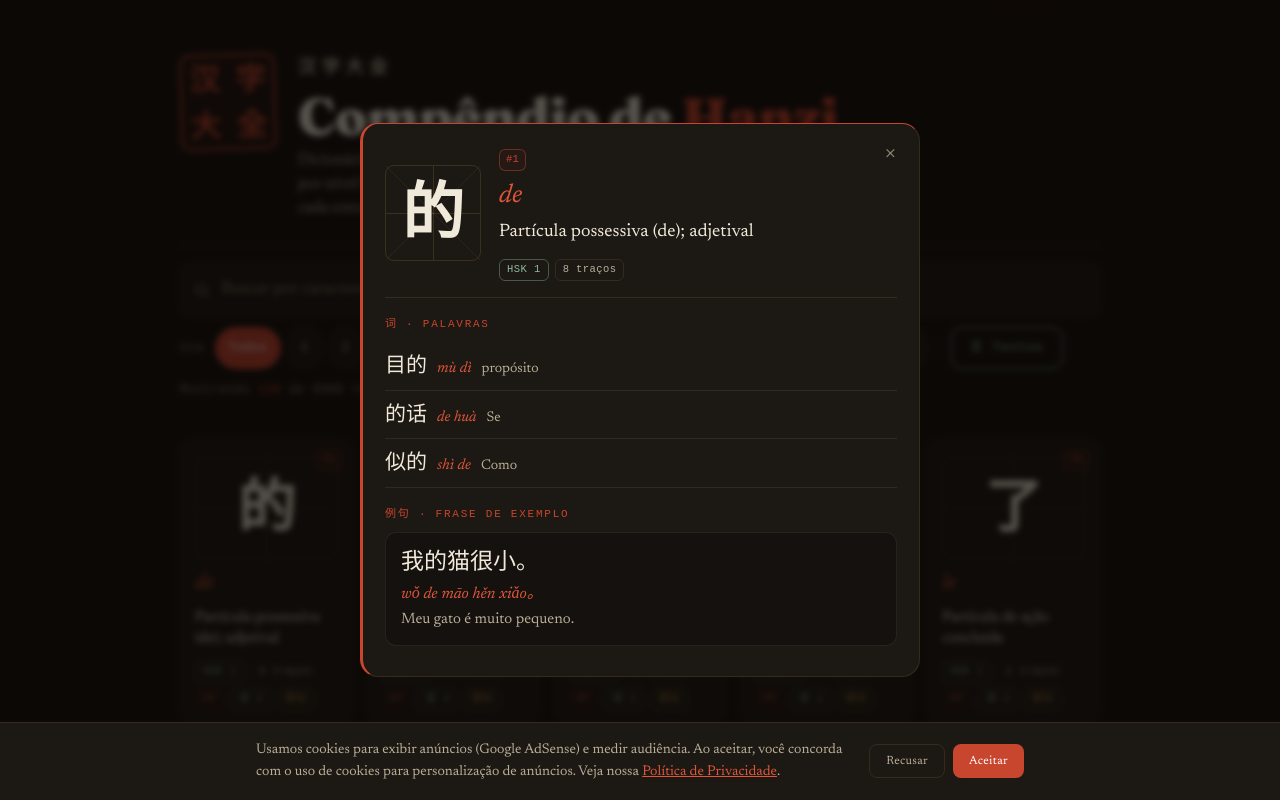
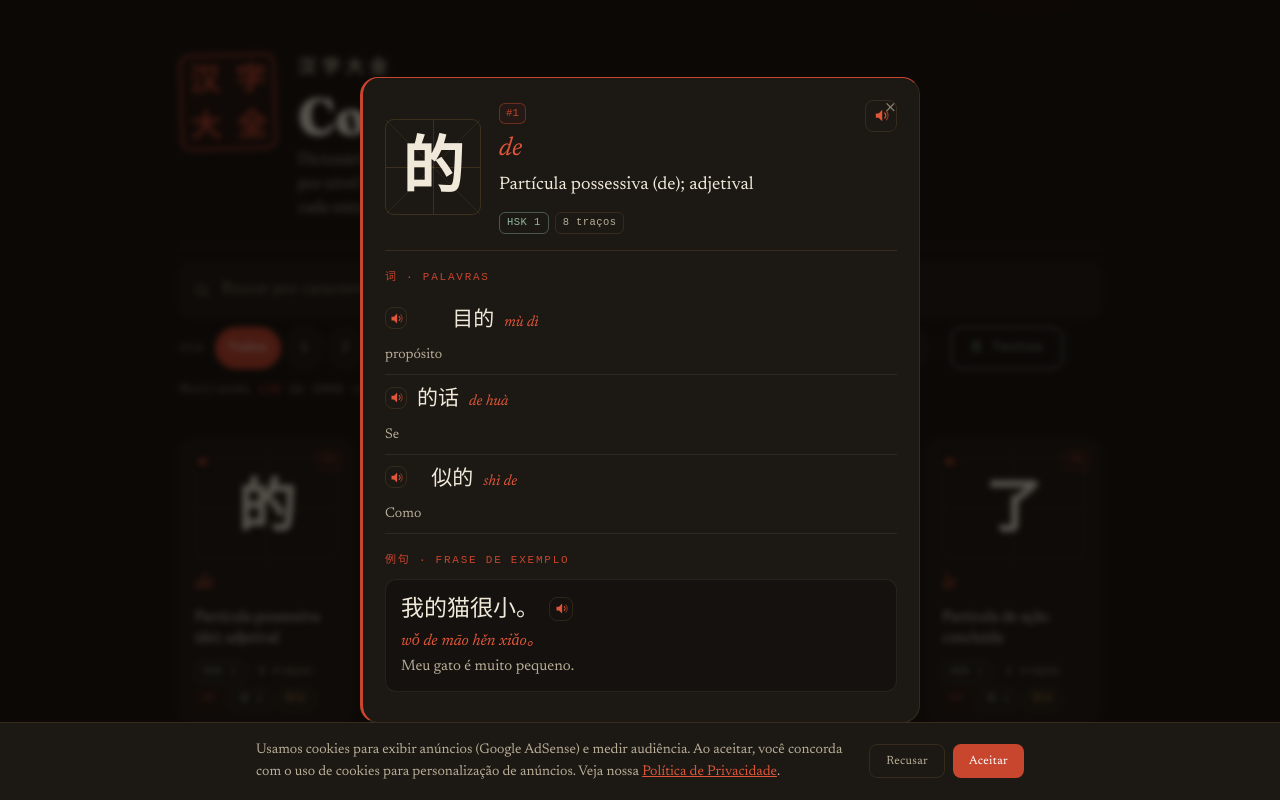
Before and after one commit to gabedossa/dicionario_chines_br, a Next.js app: page / in a window 1280 px wide. Both pictures are taken after a click on the element 266 px from the left and 581 px from the top of the page. Shown: the top 800 px of the page. Built offline with nearby package versions, Linux system fonts and the light colour scheme; a web font is replaced by a local one.

Commit message:
adicionando funções extra para a aplicação

```diff
--- /dev/null
+++ b/src/components/AudioButton.tsx
@@ -0,0 +1,41 @@
+import { speakChinese } from '../utils/tts';
+
+interface AudioButtonProps {
+  text: string;
+  label?: string;
+  className?: string;
+}
+
+export function AudioButton({ text, label, className = '' }: AudioButtonProps) {
+  return (
+    <button
+      type="button"
+      className={`audio-btn ${className}`.trim()}
+      aria-label={label ? `Ouvir: ${label}` : 'Ouvir pronúncia'}
+      onClick={(e) => {
+        e.stopPropagation();
+        speakChinese(text);
+      }}
+    >
+      <svg viewBox="0 0 24 24" fill="none" xmlns="http://www.w3.org/2000/svg">
+        <path
+          d="M4 9v6h4l5 5V4L8 9H4z"
+          fill="currentColor"
+        />
+        <path
+          d="M16.5 8.5a5 5 0 0 1 0 7"
+          stroke="currentColor"
+          strokeWidth="1.6"
+          strokeLinecap="round"
+        />
+        <path
+          d="M19 6a9 9 0 0 1 0 12"
+          stroke="currentColor"
+          strokeWidth="1.6"
+          strokeLinecap="round"
+          opacity=".6"
+        />
+      </svg>
+    </button>
+  );
+}
--- a/src/components/CharacterCard.tsx
+++ b/src/components/CharacterCard.tsx
@@ -1,4 +1,5 @@
 import { HanziEntry } from '../types/hanzi';
+import { AudioButton } from './AudioButton';
 
 interface CharacterCardProps {
   entry: HanziEntry;
@@ -11,6 +12,7 @@ export function CharacterCard({ entry, onClick }: CharacterCardProps) {
   return (
     <article className="card" onClick={() => onClick(entry)}>
       <span className="rank">#{entry.r}</span>
+      <AudioButton text={entry.c} label={entry.c} className="audio-btn-card" />
       <div className="cell">
         <i />
         <span className="hz">{entry.c}</span>
--- a/src/components/DetailModal.tsx
+++ b/src/components/DetailModal.tsx
@@ -1,6 +1,7 @@
 import { useEffect } from 'react';
 import { createPortal } from 'react-dom';
 import { HanziEntry } from '../types/hanzi';
+import { AudioButton } from './AudioButton';
 
 interface DetailModalProps {
   entry: HanziEntry | null;
@@ -51,6 +52,7 @@ export function DetailModal({ entry, onClose }: DetailModalProps) {
           </div>
           <div className="m-info">
             <span className="rank">#{entry.r}</span>
+            <AudioButton text={entry.c} label={entry.c} className="audio-btn-m-main" />
             <div className="m-py">{entry.p}</div>
             <div className={`m-mean${entry.pt ? '' : ' en'}`}>{entry.pt || NO_DEF}</div>
             <div className="tags">
@@ -71,6 +73,7 @@ export function DetailModal({ entry, onClose }: DetailModalProps) {
             <div className="m-h">词 · palavras</div>
             {entry.w.map(([chars, py, gloss], i) => (
               <div className="m-w" key={i}>
+                <AudioButton text={chars} label={chars} className="audio-btn-word" />
                 <span className="m-wz">{chars}</span>
                 <span className="m-wp">{py}</span>
                 <span className="m-wg">{gloss}</span>
@@ -83,7 +86,10 @@ export function DetailModal({ entry, onClose }: DetailModalProps) {
           <div className="m-sec">
             <div className="m-h">例句 · frase de exemplo</div>
             <div className="m-s">
-              <div className="m-sz">{entry.sx[0]}</div>
+              <div className="m-sz-row">
+                <div className="m-sz">{entry.sx[0]}</div>
+                <AudioButton text={entry.sx[0]} label={entry.sx[0]} className="audio-btn-sentence" />
+              </div>
               <div className="m-sp">{entry.sx[1]}</div>
               <div className="m-st">{entry.sx[2]}</div>
             </div>
--- a/src/components/ReadingModal.tsx
+++ b/src/components/ReadingModal.tsx
@@ -1,6 +1,7 @@
 import { useEffect, useState } from 'react';
 import { createPortal } from 'react-dom';
 import { TEXTS, ReadingText } from '../data/texts';
+import { AudioButton } from './AudioButton';
 
 interface ReadingModalProps {
   onClose: () => void;
@@ -60,12 +61,20 @@ export function ReadingModal({ onClose }: ReadingModalProps) {
               <span className="rd-title-zh">{text.titleZh}</span>
               <span className="rd-title-pt">{text.title}</span>
               <span className="tag hsk">HSK {text.level}</span>
+              <AudioButton
+                text={text.lines.map((l) => l.zh).join('')}
+                label={text.title}
+                className="audio-btn-title"
+              />
             </div>
 
             <div className="rd-body">
               {text.lines.map((line, i) => (
                 <div key={i} className="rd-line">
-                  <div className="rd-zh">{line.zh}</div>
+                  <div className="rd-zh-row">
+                    <div className="rd-zh">{line.zh}</div>
+                    <AudioButton text={line.zh} label={line.zh} className="audio-btn-line" />
+                  </div>
                   <div className="rd-py">{line.py}</div>
                   <div className="rd-pt">{line.pt}</div>
                 </div>
--- a/src/styles/global.css
+++ b/src/styles/global.css
@@ -145,6 +145,33 @@ header{padding:54px 0 26px;border-bottom:1px solid var(--line)}
 .tag.hsk{border-color:rgba(143,184,160,.4);color:var(--jade)}
 .tag.pt{border-color:rgba(200,69,46,.4);color:var(--seal-bright)}
 
+/* ===== botão de áudio (síntese de voz) ===== */
+.audio-btn{
+  display:inline-flex;align-items:center;justify-content:center;flex-shrink:0;
+  background:transparent;border:1px solid var(--line);color:var(--seal-bright);
+  border-radius:8px;cursor:pointer;padding:0;transition:.15s;
+}
+.audio-btn svg{width:15px;height:15px}
+.audio-btn:hover{background:rgba(200,69,46,.12);border-color:var(--seal-bright);color:var(--bone)}
+.audio-btn:focus-visible{outline:2px solid var(--seal-bright);outline-offset:2px}
+
+.audio-btn-card{position:absolute;top:9px;left:9px;width:26px;height:26px;
+  background:rgba(20,17,14,.55);z-index:2}
+
+.audio-btn-m-main{position:absolute;top:0;right:0;width:32px;height:32px}
+.audio-btn-m-main svg{width:17px;height:17px}
+
+.audio-btn-word{width:22px;height:22px}
+.m-w{grid-template-columns:auto auto auto 1fr}
+
+.audio-btn-sentence{width:24px;height:24px}
+.m-sz-row{display:flex;align-items:center;gap:10px}
+
+.audio-btn-title{width:30px;height:30px;margin-left:auto}
+
+.audio-btn-line{width:22px;height:22px;flex-shrink:0}
+.rd-zh-row{display:flex;align-items:center;gap:8px}
+
 /* botão carregar mais */
 .more{display:block;margin:8px auto 60px;background:transparent;border:1px solid var(--gold);
   color:var(--gold);font-family:"Spline Sans Mono",monospace;font-size:13px;letter-spacing:.08em;
--- /dev/null
+++ b/src/utils/tts.ts
@@ -0,0 +1,36 @@
+let voices: SpeechSynthesisVoice[] = [];
+
+if (typeof window !== 'undefined' && 'speechSynthesis' in window) {
+  const loadVoices = () => {
+    voices = window.speechSynthesis.getVoices();
+  };
+  loadVoices();
+  window.speechSynthesis.onvoiceschanged = loadVoices;
+}
+
+function pickChineseVoice(): SpeechSynthesisVoice | undefined {
+  return (
+    voices.find((v) => v.lang === 'zh-CN') ||
+    voices.find((v) => v.lang?.toLowerCase().startsWith('zh')) ||
+    undefined
+  );
+}
+
+export function isTtsSupported(): boolean {
+  return typeof window !== 'undefined' && 'speechSynthesis' in window;
+}
+
+export function speakChinese(text: string): void {
+  if (!isTtsSupported() || !text) return;
+
+  window.speechSynthesis.cancel();
+
+  const utterance = new SpeechSynthesisUtterance(text);
+  utterance.lang = 'zh-CN';
+  utterance.rate = 0.9;
+
+  const voice = pickChineseVoice();
+  if (voice) utterance.voice = voice;
+
+  window.speechSynthesis.speak(utterance);
+}
```
